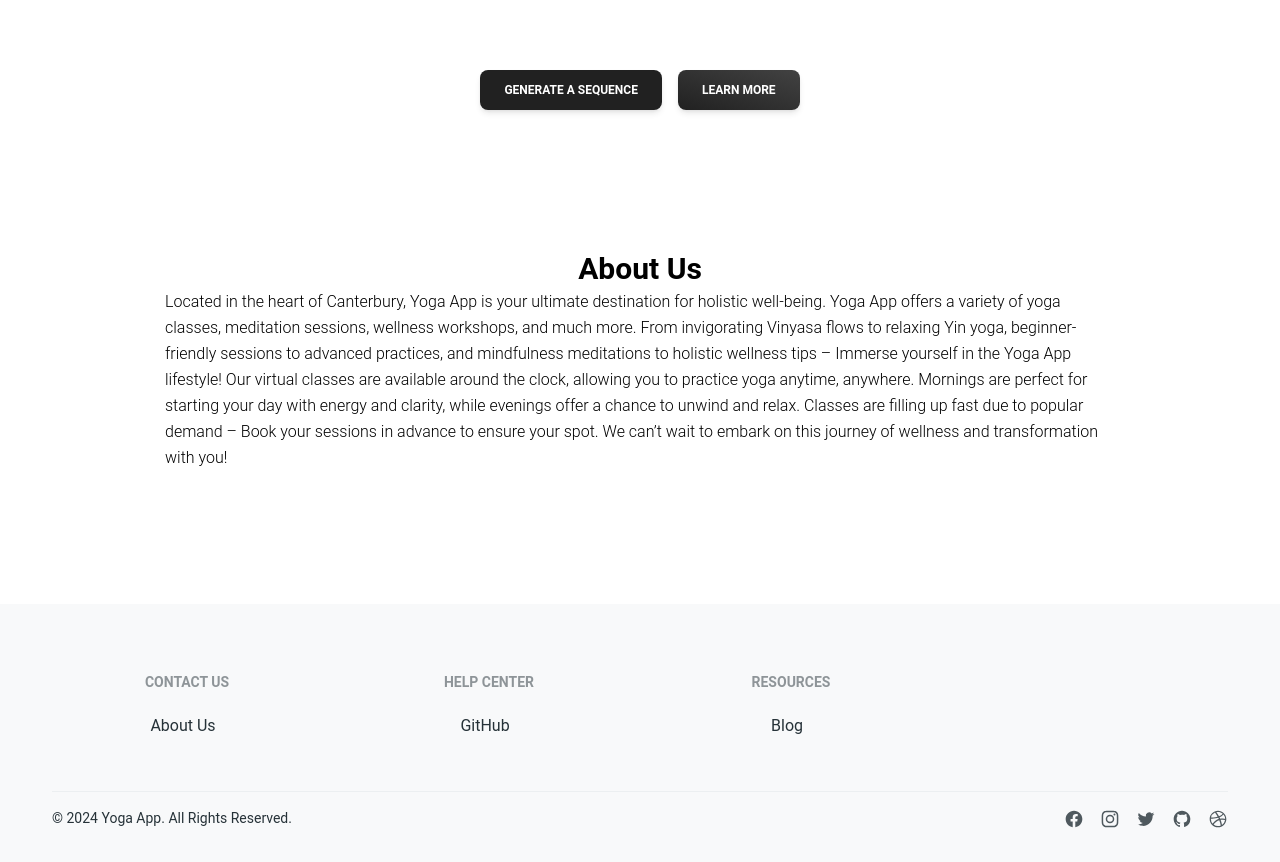
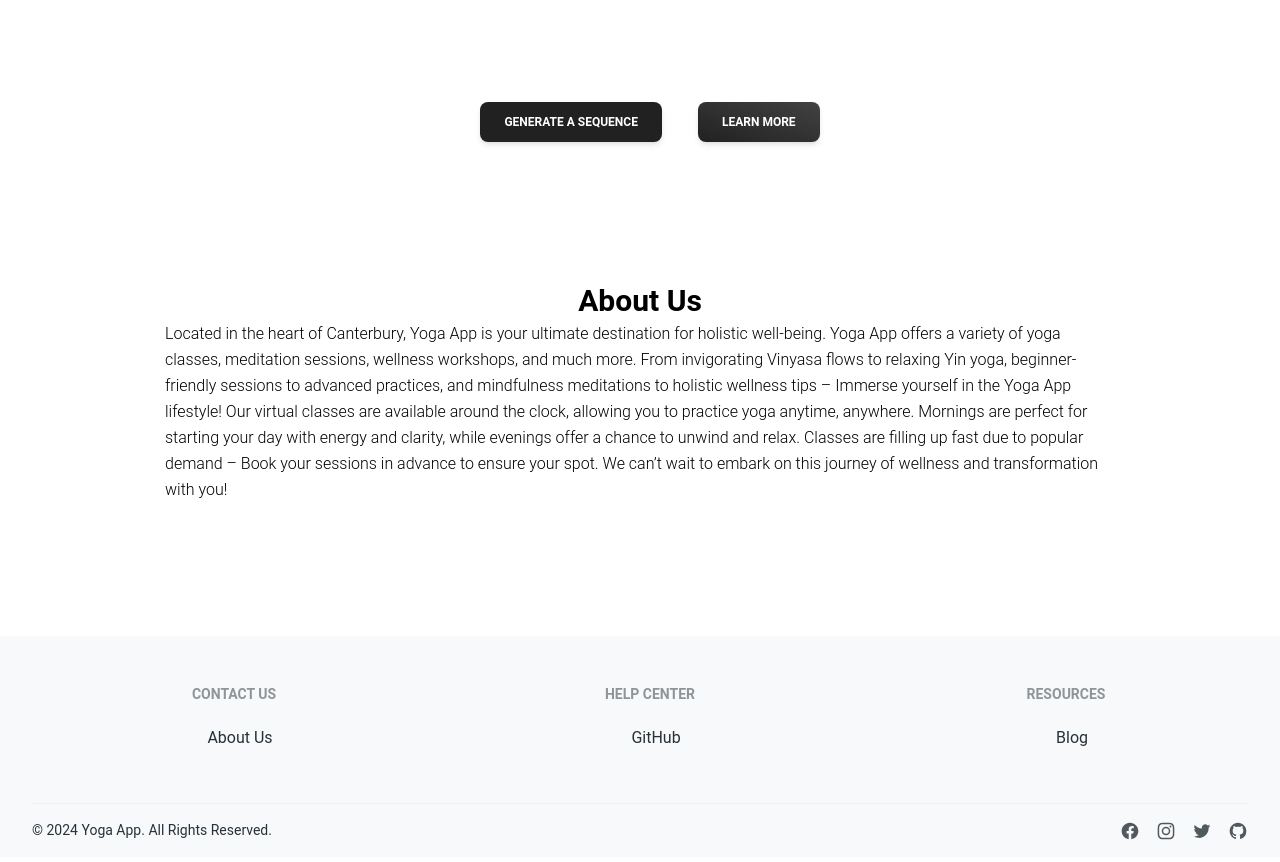
Before and after one commit to tasbehanawaz/YOGA_APP, a React (Vite) app in the folder frontend/: page / in a window 1280 px wide. Shown: the part 1052-1914 px from the top of the page. Built offline with nearby package versions, Linux system fonts and the light colour scheme.

Commit message:
Fix alignment issue in card footer and add flex layout

```diff
--- a/frontend/src/Pages/Home/home.jsx
+++ b/frontend/src/Pages/Home/home.jsx
@@ -6,9 +6,11 @@ import ButtonWithLink from '../../components/buttonWithLink/ButtonWithLink'; //
 const Program = () => {
   return (
     <>
-      <div className="box mt-8">
-        <Typography variant="h4">Find Your Inner Peace</Typography>
-        <div className="mt-8">
+      <div className="box">
+        <Typography variant="h4" className="m-6">
+          Find Your Inner Peace
+        </Typography>
+        <div className="mt-4">
           <CarouselDefault />
         </div>
         <div className="mt-8">
--- a/frontend/src/components/card/card.jsx
+++ b/frontend/src/components/card/card.jsx
@@ -39,7 +39,7 @@ export function CardDefault({
         </Typography>
         <Typography>{poseDescription}</Typography>
       </CardBody>
-      <CardFooter className="pt-0">
+      <CardFooter className="pt-0 flex items-center">
         <Button className="transition-colors duration-500 hover:bg-blue-500 mr-4">
           Read More
         </Button>
--- a/frontend/src/components/footer/Footer.jsx
+++ b/frontend/src/components/footer/Footer.jsx
@@ -21,14 +21,14 @@ const currentYear = new Date().getFullYear();
 export function FooterWithSitemap() {
   return (
     <footer className="relative w-full">
-      <div className="mx-auto w-full max-w-7xl px-8">
-        <div className="mx-auto grid w-full grid-cols-1 gap-8 py-12 md:grid-cols-2 lg:grid-cols-4">
+      <div className="mx-auto w-full max-w-7xl px-8 flex-auto">
+        <div className="mx-auto grid w-full grid-cols-1 gap-8 py-12 md:grid-cols-2 lg:grid-cols-3 justify-center">
           {SITEMAP.map(({ title, links }, key) => (
             <div key={key} className="w-full">
               <Typography
                 variant="small"
                 color="blue-gray"
-                className="mb-4 font-bold uppercase opacity-50"
+                className="mb-4 font-bold uppercase opacity-50 text-center"
               >
                 {title}
               </Typography>
@@ -38,11 +38,11 @@ export function FooterWithSitemap() {
                     key={key}
                     as="li"
                     color="blue-gray"
-                    className="font-normal"
+                    className="font-normal text-center"
                   >
                     <a
-                      href="#"
-                      className="inline-block py-1 pr-2 transition-transform hover:scale-105"
+                      href="https://github.com/tasbehanawaz/YOGA_APP"
+                      className="inline-block py-1 pr-2 transition-transform hover:scale-105 text-center"
                     >
                       {link}
                     </a>
@@ -52,19 +52,19 @@ export function FooterWithSitemap() {
             </div>
           ))}
         </div>
-        <div className="flex w-full flex-col items-center justify-center border-t border-blue-gray-50 py-4 md:flex-row md:justify-between">
+        <div className="flex w-full flex-col items-center justify-center border-t border-blue-gray-150 py-4 md:flex-row md:justify-between">
           <Typography
             variant="small"
-            className="mb-4 text-center font-normal text-blue-gray-900 md:mb-0"
+            className="mb-4 font-normal text-blue-gray-900 md:mb-0"
           >
             &copy; {currentYear}{' '}
-            <a href="https://material-tailwind.com/">Yoga App</a>. All Rights
-            Reserved.
+            <a href="https://github.com/tasbehanawaz/YOGA_APP">Yoga App</a>. All
+            Rights Reserved.
           </Typography>
           <div className="flex gap-4 text-blue-gray-900 sm:justify-center">
             <Typography
               as="a"
-              href="#"
+              href="https://en-gb.facebook.com/"
               className="opacity-80 transition-opacity hover:opacity-100"
             >
               <svg
@@ -82,7 +82,7 @@ export function FooterWithSitemap() {
             </Typography>
             <Typography
               as="a"
-              href="#"
+              href="https://www.instagram.com/"
               className="opacity-80 transition-opacity hover:opacity-100"
             >
               <svg
@@ -100,7 +100,7 @@ export function FooterWithSitemap() {
             </Typography>
             <Typography
               as="a"
-              href="#"
+              href="https://x.com/?lang=en"
               className="opacity-80 transition-opacity hover:opacity-100"
             >
               <svg
@@ -114,7 +114,7 @@ export function FooterWithSitemap() {
             </Typography>
             <Typography
               as="a"
-              href="#"
+              href="https://github.com/tasbehanawaz/YOGA_APP"
               className="opacity-80 transition-opacity hover:opacity-100"
             >
               <svg
@@ -130,24 +130,6 @@ export function FooterWithSitemap() {
                 />
               </svg>
             </Typography>
-            <Typography
-              as="a"
-              href="#"
-              className="opacity-80 transition-opacity hover:opacity-100"
-            >
-              <svg
-                className="h-5 w-5"
-                fill="currentColor"
-                viewBox="0 0 24 24"
-                aria-hidden="true"
-              >
-                <path
-                  fillRule="evenodd"
-                  d="M12 2C6.48 2 2 6.48 2 12s4.48 10 10 10c5.51 0 10-4.48 10-10S17.51 2 12 2zm6.605 4.61a8.502 8.502 0 011.93 5.314c-.281-.054-3.101-.629-5.943-.271-.065-.141-.12-.293-.184-.445a25.416 25.416 0 00-.564-1.236c3.145-1.28 4.577-3.124 4.761-3.362zM12 3.475c2.17 0 4.154.813 5.662 2.148-.152.216-1.443 1.941-4.48 3.08-1.399-2.57-2.95-4.675-3.189-5A8.687 8.687 0 0112 3.475zm-3.633.803a53.896 53.896 0 013.167 4.935c-3.992 1.063-7.517 1.04-7.896 1.04a8.581 8.581 0 014.729-5.975zM3.453 12.01v-.26c.37.01 4.512.065 8.775-1.215.25.477.477.965.694 1.453-.109.033-.228.065-.336.098-4.404 1.42-6.747 5.303-6.942 5.629a8.522 8.522 0 01-2.19-5.705zM12 20.547a8.482 8.482 0 01-5.239-1.8c.152-.315 1.888-3.656 6.703-5.337.022-.01.033-.01.054-.022a35.318 35.318 0 011.823 6.475 8.4 8.4 0 01-3.341.684zm4.761-1.465c-.086-.52-.542-3.015-1.659-6.084 2.679-.423 5.022.271 5.314.369a8.468 8.468 0 01-3.655 5.715z"
-                  clipRule="evenodd"
-                />
-              </svg>
-            </Typography>
           </div>
         </div>
       </div>
--- a/frontend/src/components/footer/footer.css
+++ b/frontend/src/components/footer/footer.css
@@ -1,9 +1,18 @@
 footer {
   background-color: #f8f9fa;
+  position: fixed;
+  bottom: 0;
+  left: 0;
   text-align: center;
-  padding: 20px;
-  position: fixed;
-  left: 0;
-  bottom: 0;
   width: 100%;
+  z-index: 1000;
 }
+
+.text-center {
+  display: flex;
+  justify-content: center;
+  align-items: center;
+  /* width: 100%;
+  margin: 0 auto; */
+  margin-left: 20px;
+}
--- a/frontend/src/components/navBar/navbar.jsx
+++ b/frontend/src/components/navBar/navbar.jsx
@@ -50,7 +50,7 @@ export function NavbarWithSearch() {
       >
         <NavLink
           to="/"
-          className="flex items-center hover:bg-teal-700 hover:text-white hover:py-2 hover:px-4"
+          className="flex items-center hover:bg-blue-500 hover:text-white hover:py-2 hover:px-4"
           activeClassName="highlight"
         >
           Home
@@ -64,7 +64,7 @@ export function NavbarWithSearch() {
       >
         <NavLink
           to="/categories"
-          className="flex items-center hover:bg-teal-700 hover:text-white hover:py-2 hover:px-4"
+          className="flex items-center hover:bg-blue-500 hover:text-white hover:py-2 hover:px-4"
           activeClassName="highlight"
         >
           Categories
@@ -78,7 +78,7 @@ export function NavbarWithSearch() {
       >
         <NavLink
           to="/save"
-          className="flex items-center hover:bg-teal-700 hover:text-white hover:py-2 hover:px-4"
+          className="flex items-center hover:bg-blue-500 hover:text-white hover:py-2 hover:px-4"
           activeClassName="highlight"
         >
           Saved
@@ -92,7 +92,7 @@ export function NavbarWithSearch() {
       >
         <NavLink
           to="/logins"
-          className="flex items-center hover:bg-teal-700 hover:text-white hover:py-2 hover:px-4"
+          className="flex items-center hover:bg-blue-500 hover:text-white hover:py-2 hover:px-4"
           activeClassName="highlight"
         >
           Logins
@@ -107,7 +107,7 @@ export function NavbarWithSearch() {
       >
         <NavLink
           to="/profile"
-          className="flex items-center hover:bg-teal-700 hover:text-white hover:py-2 hover:px-4"
+          className="flex items-center hover:bg-blue-500 hover:text-white hover:py-2 hover:px-4"
           activeClassName="highlight"
         >
           Profile
@@ -122,7 +122,7 @@ export function NavbarWithSearch() {
       >
         <NavLink
           to="/signin"
-          className="flex items-center hover:bg-teal-700 hover:text-white hover:py-2 hover:px-4"
+          className="flex items-center hover:bg-blue-500 hover:text-white hover:py-2 hover:px-4"
           activeClassName="highlight"
         >
           Sign in
@@ -286,7 +286,9 @@ export function NavbarWithSearch() {
           </div>
         </MobileNav>
       </Navbar>
-      <div className="pt-[70px]"> {/* Adjust this padding based on the height of your navbar */}
+      <div className="pt-[70px]">
+        {' '}
+        {/* Adjust this padding based on the height of your navbar */}
         {/* Your main content goes here */}
       </div>
     </>
```
Also changed, not shown: frontend/src/Pages/Home/home.css (added), frontend/src/components/navBar/navbar.css (indentation only).
